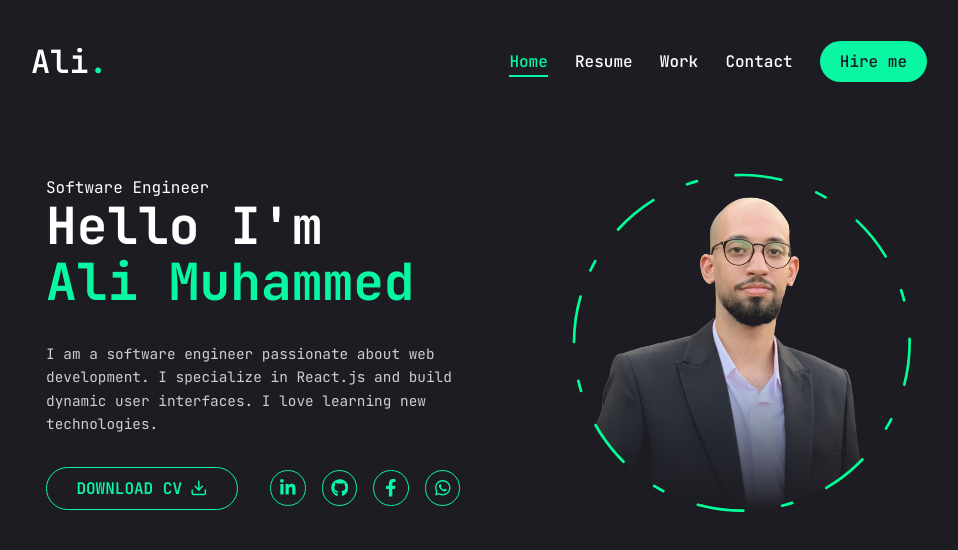
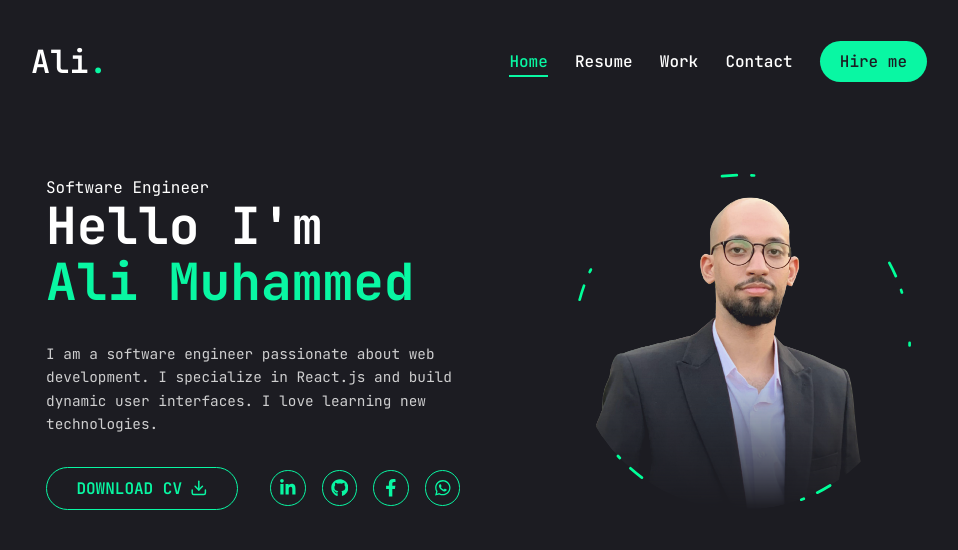
Before and after one commit to AliiMuhammed/Portfolio-Frontend, a React (Create React App) app: page / in a window 1280 px wide. Shown: the top 550 px of the page, without its empty margins (161-1119 px from the left). Built offline with nearby package versions, Linux system fonts and the light colour scheme; no server answers.

Commit message:
fix: remove blank page delays and unused Tailwind styling

```diff
--- a/src/App.js
+++ b/src/App.js
@@ -7,12 +7,12 @@ import Toast from "./Shared/Toast";
 
 function App() {
   return (
-    <div className="relative">
+    <div className="app">
+      <Navbar />
       <PageTransition>
-        <Navbar />
         <Outlet />
-        <Toast />
       </PageTransition>
+      <Toast />
       <MoveToTop />
     </div>
   );
--- a/src/Pages/ContactMe/ContactMe.jsx
+++ b/src/Pages/ContactMe/ContactMe.jsx
@@ -79,11 +79,11 @@ const ContactMe = () => {
   return (
     <section className="contact-section">
       <motion.div
-        initial={{ opacity: 0 }}
+        initial={false}
         animate={{
           opacity: 1,
         }}
-        transition={{ delay: 0.4, duration: 0.4, ease: "easeInOut" }}
+        transition={{ duration: 0.3, ease: "easeInOut" }}
       >
         <div className="container">
           <div className="contact-form">
--- a/src/Pages/Home/Home.jsx
+++ b/src/Pages/Home/Home.jsx
@@ -15,11 +15,11 @@ const Home = () => {
   return (
     <section className="home-section">
       <motion.div
-        initial={{ opacity: 0 }}
+        initial={false}
         animate={{
           opacity: 1,
         }}
-        transition={{ delay: 0.4, duration: 0.4, ease: "easeInOut" }}
+        transition={{ duration: 0.3, ease: "easeInOut" }}
       >
         <div className="container">
           <div className="left">
@@ -69,7 +69,7 @@ const Home = () => {
             </motion.div>
             {/* circle */}
             <motion.svg
-              className="w-[700px] xl:w-[706px] h-[700px] xl:h-[706px] absolute top-1/2 left-1/2 transform -translate-x-1/2 -translate-y-1/2 home-circle"
+              className="home-circle"
               fill="transparent"
               viewBox="0 0 506 506"
               xmlns="http://www.w3.org/2000/svg"
--- a/src/Pages/Home/style/home.css
+++ b/src/Pages/Home/style/home.css
@@ -113,6 +113,8 @@
 }
 
 .home-circle {
+    width: 100%;
+    height: auto;
     position: absolute;
 }
 
--- a/src/Pages/Resume/Resume.jsx
+++ b/src/Pages/Resume/Resume.jsx
@@ -18,11 +18,11 @@ const Resume = () => {
   return (
     <section className="resume-section">
       <motion.div
-        initial={{ opacity: 0 }}
+        initial={false}
         animate={{
           opacity: 1,
         }}
-        transition={{ delay: 0.4, duration: 0.4, ease: "easeInOut" }}
+        transition={{ duration: 0.3, ease: "easeInOut" }}
       >
         <div className="container">
           <div className="left">
--- a/src/Shared/Navbar.jsx
+++ b/src/Shared/Navbar.jsx
@@ -30,7 +30,7 @@ const Navbar = () => {
               </Link>
             </div>
             <ul className={isActive ? "active" : ""}>
-              <button className="close-btn" onClick={toggleMenu}>
+              <button className="close-btn" aria-label="Close menu" onClick={closeMenu}>
                 <IoCloseOutline />
               </button>
               <div className="links">
@@ -38,28 +38,28 @@ const Navbar = () => {
                   Ali<span>.</span>
                 </div>
                 <li className="link">
-                  <NavLink to="/">Home</NavLink>
+                  <NavLink onClick={closeMenu} to="/">Home</NavLink>
                 </li>
                 {/* <li className="link">
-                  <NavLink to="/services">Services</NavLink>
+                  <NavLink onClick={closeMenu} to="/services">Services</NavLink>
                 </li> */}
                 <li className="link">
-                  <NavLink to="/resume">Resume</NavLink>
+                  <NavLink onClick={closeMenu} to="/resume">Resume</NavLink>
                 </li>
                 <li className="link">
-                  <NavLink to="/work">Work</NavLink>
+                  <NavLink onClick={closeMenu} to="/work">Work</NavLink>
                 </li>
                 <li className="link">
-                  <NavLink to="/contact">Contact</NavLink>
+                  <NavLink onClick={closeMenu} to="/contact">Contact</NavLink>
                 </li>
                 <li className="link">
-                  <NavLink to="/contact" className="main-btn">
+                  <NavLink onClick={closeMenu} to="/contact" className="main-btn">
                     Hire me
                   </NavLink>
                 </li>
               </div>
             </ul>
-            <button className="menu-btn" onClick={toggleMenu}>
+            <button className="menu-btn" aria-label="Open menu" aria-expanded={isActive} onClick={toggleMenu}>
               <CgMenuRightAlt />
             </button>
           </div>
--- a/src/Shared/PageTransition.jsx
+++ b/src/Shared/PageTransition.jsx
@@ -1,37 +1,22 @@
-"use client";
-import React, { useState, useEffect } from "react";
-import { AnimatePresence, motion } from "framer-motion";
+import { AnimatePresence, motion, useReducedMotion } from "framer-motion";
 import { useLocation } from "react-router-dom";
 
 const PageTransition = ({ children }) => {
-  const location = useLocation();
-  const [showPageContent, setShowPageContent] = useState(false);
+  const { pathname } = useLocation();
+  const reduceMotion = useReducedMotion();
 
-  useEffect(() => {
-    const timer = setTimeout(() => setShowPageContent(true), 800); // Wait for stairs to finish
-    return () => clearTimeout(timer);
-  }, [location.pathname]);
-
+  // Enter-only animation keeps navigation immediate without retaining an old Outlet.
   return (
-    <>
-
-      {showPageContent && (
-        <AnimatePresence mode="wait">
-          <motion.div
-            key={location.pathname}
-            initial={{ opacity: 0 }}
-            animate={{
-              opacity: 1,
-              transition: { duration: 1, ease: "easeInOut" },
-            }}
-            exit={{ opacity: 0 }}
-            className="fixed h-screen w-screen bg-[#1c1c22] z-[99999]"
-          >
-            {children}
-          </motion.div>
-        </AnimatePresence>
-      )}
-    </>
+    <AnimatePresence initial={false}>
+      <motion.div
+        key={pathname}
+        initial={{ opacity: reduceMotion ? 1 : 0.85 }}
+        animate={{ opacity: 1 }}
+        transition={{ duration: reduceMotion ? 0 : 0.3 }}
+      >
+        {children}
+      </motion.div>
+    </AnimatePresence>
   );
 };
 
--- a/src/Style/index.css
+++ b/src/Style/index.css
@@ -1,7 +1,7 @@
 @import url('https://fonts.googleapis.com/css2?family=JetBrains+Mono:ital,wght@0,100..800;1,100..800&display=swap');
-@tailwind base;
-@tailwind components;
-@tailwind utilities;
+.app {
+  position: relative;
+}
 
 :root {
   --font-family: "JetBrains Mono", serif;
--- a/src/index.js
+++ b/src/index.js
@@ -4,7 +4,6 @@ import { createRoot } from "react-dom/client";
 import { Provider } from "react-redux";
 import { routes } from "./Router";
 import store from "./Redux/store";
-import App from "./App";
 import "./Style/index.css";
 import 'swiper/css/bundle';
 
@@ -12,8 +11,6 @@ const root = createRoot(document.getElementById("root"));
 
 root.render(
   <Provider store={store}>
-    <RouterProvider router={routes}>
-      <App />
-    </RouterProvider>
+    <RouterProvider router={routes} />
   </Provider>
 );
```
Also changed, not shown: src/tailwind.config.js (deleted, +0 -10 lines), 1 other file (tests, documents, lock files or other folders).
